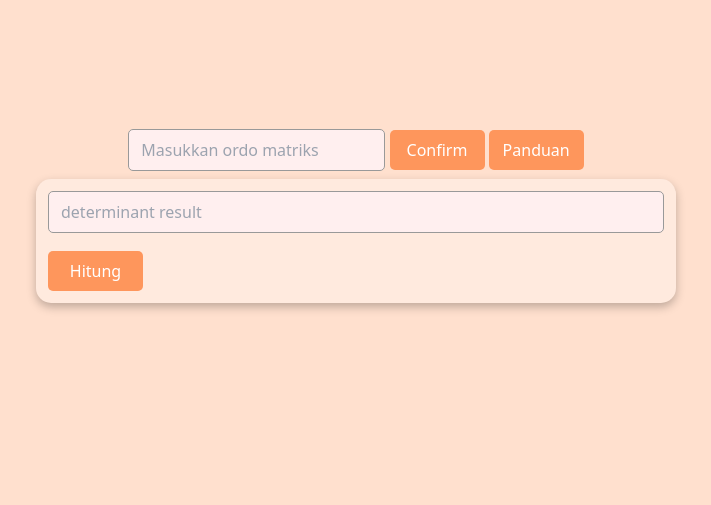
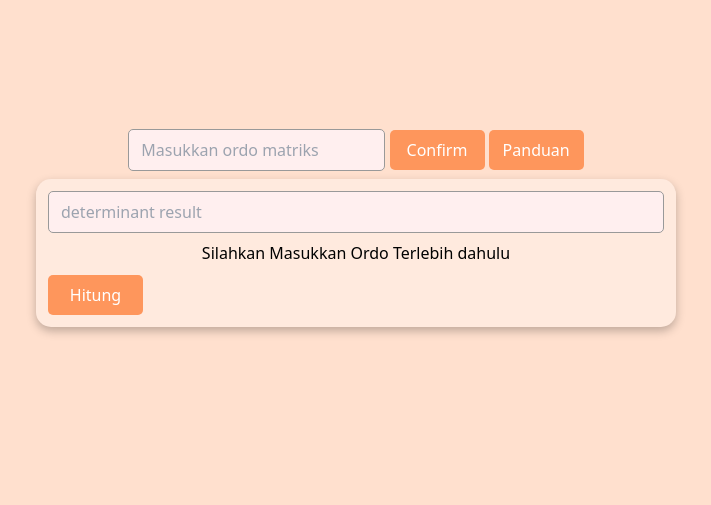
Before and after one commit to severusDude/kalkulator-determinan-matriks, a Django app: page /calculate/ in a window 1280 px wide. Shown: the part 64-569 px from the top of the page, without its empty margins (284-995 px from the left). Run offline with Django 5.2, Linux system fonts and the light colour scheme; some libraries are stand-ins or nearby versions.

Commit message:
make description ordo for dynamic input grid

```diff
--- a/kaldetmat/core/templates/core/calculate.html
+++ b/kaldetmat/core/templates/core/calculate.html
@@ -9,18 +9,18 @@
                 <div class="mb-2 mx-auto">
                     <form action="{% url 'core:calculate' %}">
                         <input type="text" placeholder="Masukkan ordo matriks" name="n">
-                        <button class="btn" type="submit">Confirm</button>
+                        <button class="btn" type="submit" id="confirm">Confirm</button>
                         <button class="btn">Panduan</button>
                     </form>
                 </div>
 
             <form action="{% url 'core:calculate' %}?n={{ n }}" method="POST">
                 {% csrf_token %}
-                    <div class="box md:w-2/4 p-3 mx-auto w-11/12">
+                    <div class="box md:w-2/4 p-3 mx-auto w-11/12" >
                         <div class="flex items-center mb-2">
                             <input type="text" name="{{ i }}" class="w-full" disabled placeholder="determinant result" {% if result %}value="{{ result }}"{% endif %}>
                         </div>
-                        <div class="pb-6 grid grid-cols-{{ n }} gap-4 justify-items-center" id="hidden" >
+                        <div class="pb-6 grid grid-cols-{{ n }} gap-4 justify-items-center" id="show-grid" >
                         {% for i in n_cells %}
                         <div class="w-full">
                             <input type="number" name="{{ i }}" class="w-full">
@@ -28,6 +28,8 @@
                         {% endfor %}
                 </div>
 
+                <div class=""></div>
+                <p class="text-center ordo" id="ordo">Silahkan Masukkan Ordo Terlebih dahulu</p>
                 <button class="btn" id="submit" type="submit">Hitung</button>
                 </div>
 
@@ -39,7 +41,15 @@
     </div>
 
     <script>
-        let btn = document.getElementById("submit");
+        let confirm= document.getElementById("confirm");
+        let showGrid = document.getElementById("show-grid");
+        let ordo = document.getElementById("ordo");
+
+        confirm.addEventListener("click", function(e) {
+            e.preventDefault()
+            showGrid.classList.add("show");
+            ordo.classList.add("ordo-hidden")
+        })
     </script>
 
 
```
